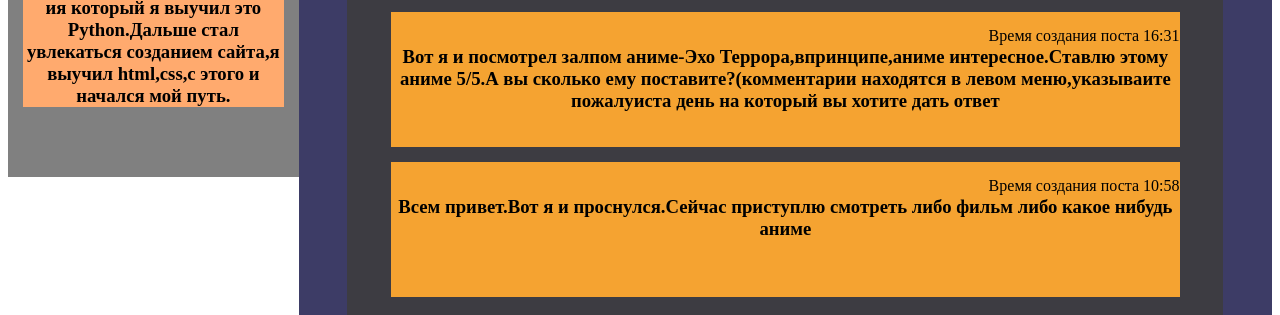
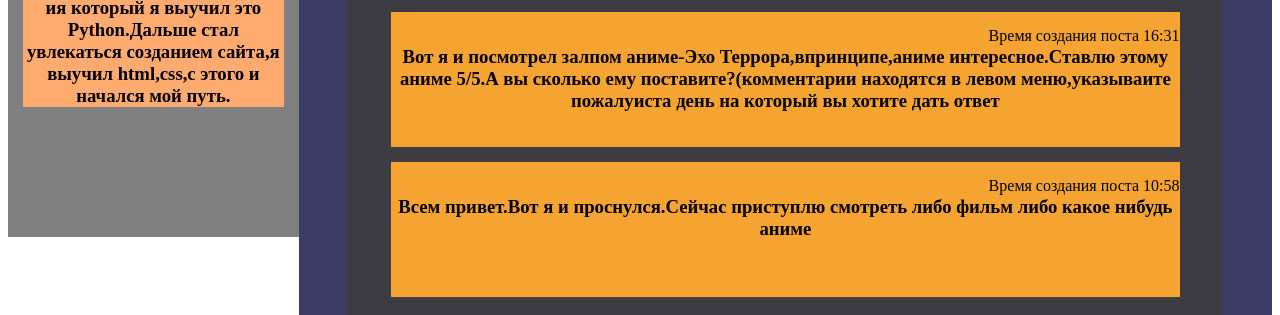
Before and after one commit to Sydykov2021/MyBlog, a plain HTML site: page index.html in a window 1280 px wide. Shown: the part 331-646 px from the top of the page. Drawn offline with Linux system fonts and the light colour scheme; a script that the page names is missing.

Commit message:
Update index.html

```diff
--- a/index.html
+++ b/index.html
@@ -31,7 +31,7 @@
 
 	.sidebar {
 		float: left;
-		min-height: 500px;
+		min-height: 560px;
 		height: auto;
 		background-color: grey;
 		width: 23%;
```
